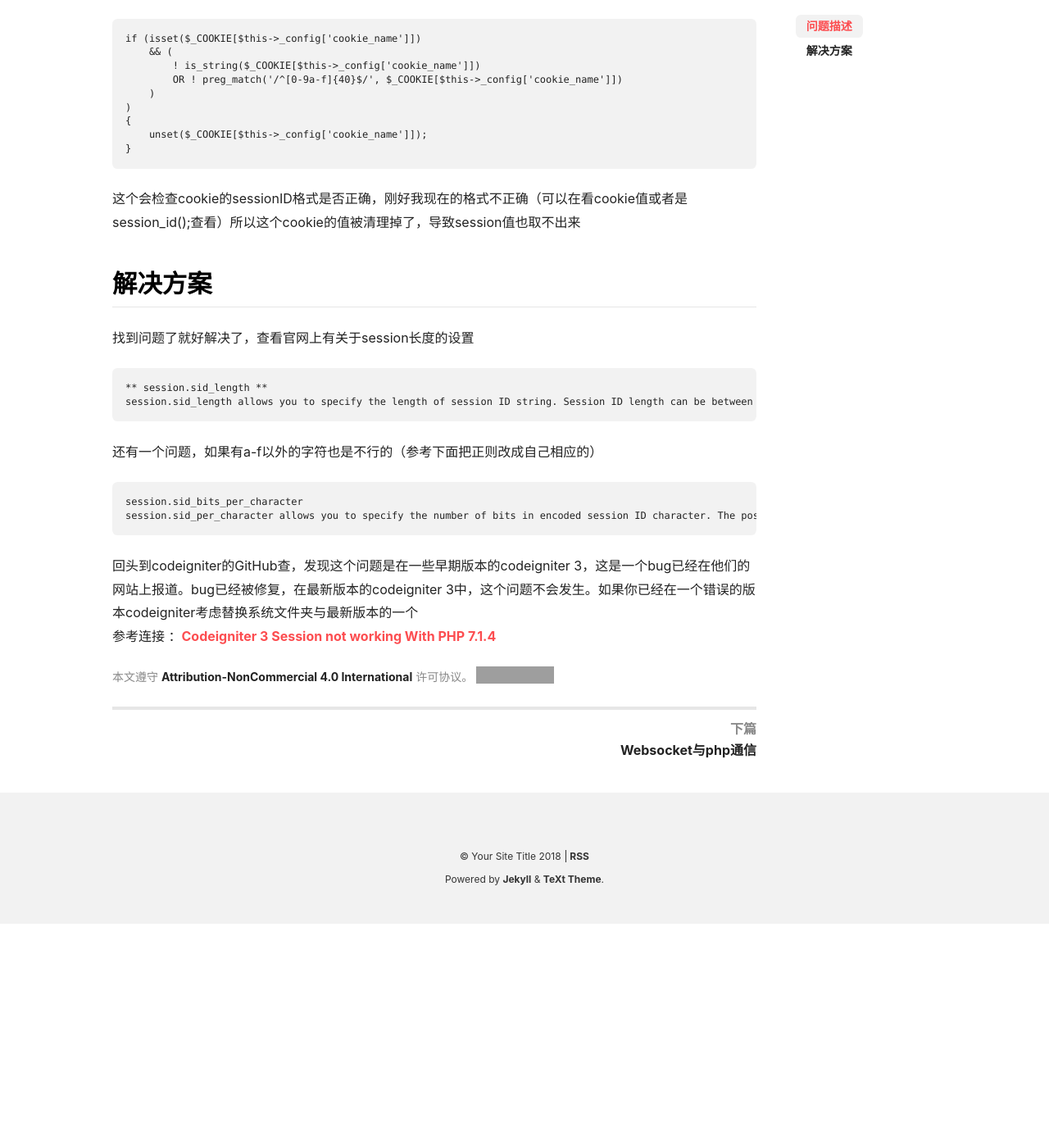
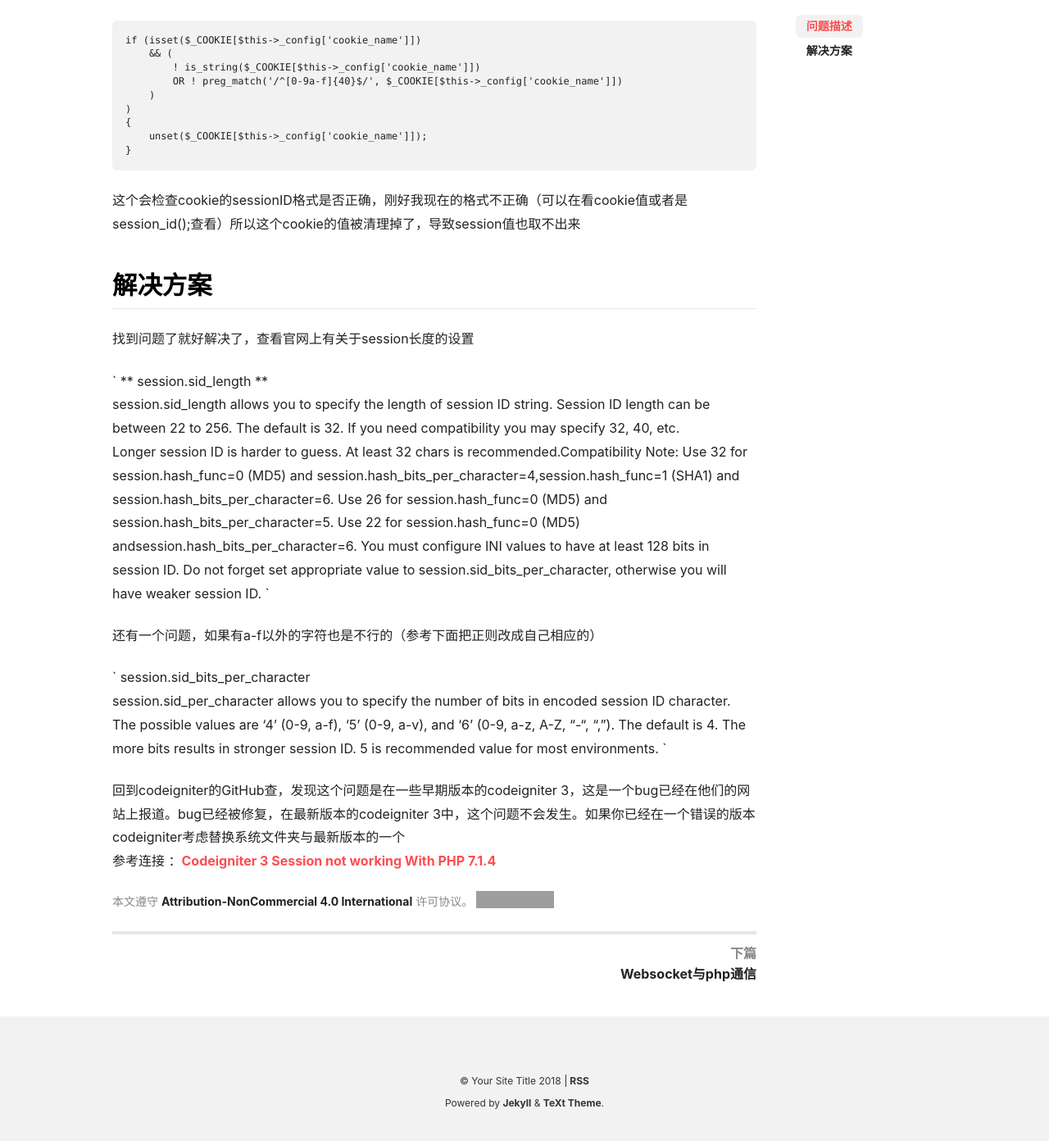
Before and after one commit to zhaodezhen/dezhen.github.io, a Jekyll site: the page built from _posts/2018-08-30-codeigniter3 session问题.md, in a window 1280 px wide and 1400 px high, scrolled down 505 px. Shown: the top 1392 px of the window at 82% size. Built offline with Jekyll 4.4.1, drawn with Linux system fonts in a browser that asks for light colours; nearby versions of some CDN libraries; before the commit the page ends 1632 px from its top, so only the background shows below that; grey boxes are pictures that could not be loaded.

Commit message:
Update 2018-08-30-codeigniter3 session问题.md

````diff
--- a/_posts/2018-08-30-codeigniter3 session问题.md
+++ b/_posts/2018-08-30-codeigniter3 session问题.md
@@ -23,14 +24,19 @@ if (isset($_COOKIE[$this->_config['cookie_name']])
 <!--more-->
 ## 解决方案
 找到问题了就好解决了，查看官网上有关于session长度的设置
-```
+
+`
 ** session.sid_length **
-session.sid_length allows you to specify the length of session ID string. Session ID length can be between 22 to 256. The default is 32. If you need compatibility you may specify 32, 40, etc. Longer session ID is harder to guess. At least 32 chars is recommended.Compatibility Note: Use 32 for session.hash_func=0 (MD5) and session.hash_bits_per_character=4,session.hash_func=1 (SHA1) and session.hash_bits_per_character=6. Use 26 for session.hash_func=0 (MD5) and session.hash_bits_per_character=5. Use 22 for session.hash_func=0 (MD5) andsession.hash_bits_per_character=6. You must configure INI values to have at least 128 bits in session ID. Do not forget set appropriate value to session.sid_bits_per_character, otherwise you will have weaker session ID.
-```
+session.sid_length allows you to specify the length of session ID string. Session ID length can be between 22 to 256. The default is 32. If you need compatibility you may specify 32, 40, etc.
+Longer session ID is harder to guess. At least 32 chars is recommended.Compatibility Note: Use 32 for session.hash_func=0 (MD5) and session.hash_bits_per_character=4,session.hash_func=1 (SHA1) and session.hash_bits_per_character=6. Use 26 for session.hash_func=0 (MD5) and session.hash_bits_per_character=5. Use 22 for session.hash_func=0 (MD5) andsession.hash_bits_per_character=6. You must configure INI values to have at least 128 bits in session ID. Do not forget set appropriate value to session.sid_bits_per_character, otherwise you will have weaker session ID.
+`
+
 还有一个问题，如果有a-f以外的字符也是不行的（参考下面把正则改成自己相应的）
-```
+
+`
 session.sid_bits_per_character
 session.sid_per_character allows you to specify the number of bits in encoded session ID character. The possible values are '4' (0-9, a-f), '5' (0-9, a-v), and '6' (0-9, a-z, A-Z, "-", ","). The default is 4. The more bits results in stronger session ID. 5 is recommended value for most environments.
-```
-回头到codeigniter的GitHub查，发现这个问题是在一些早期版本的codeigniter 3，这是一个bug已经在他们的网站上报道。bug已经被修复，在最新版本的codeigniter 3中，这个问题不会发生。如果你已经在一个错误的版本codeigniter考虑替换系统文件夹与最新版本的一个
+`
+
+回到codeigniter的GitHub查，发现这个问题是在一些早期版本的codeigniter 3，这是一个bug已经在他们的网站上报道。bug已经被修复，在最新版本的codeigniter 3中，这个问题不会发生。如果你已经在一个错误的版本codeigniter考虑替换系统文件夹与最新版本的一个
 参考连接 ：[Codeigniter 3 Session not working With PHP 7.1.4](https://stackoverflow.com/questions/43718961/codeigniter-3-session-not-working-with-php-7-1-4)
````
Also changed, not shown: other parts of _posts/2018-08-30-codeigniter3 session问题.md (+1 -0 lines).
